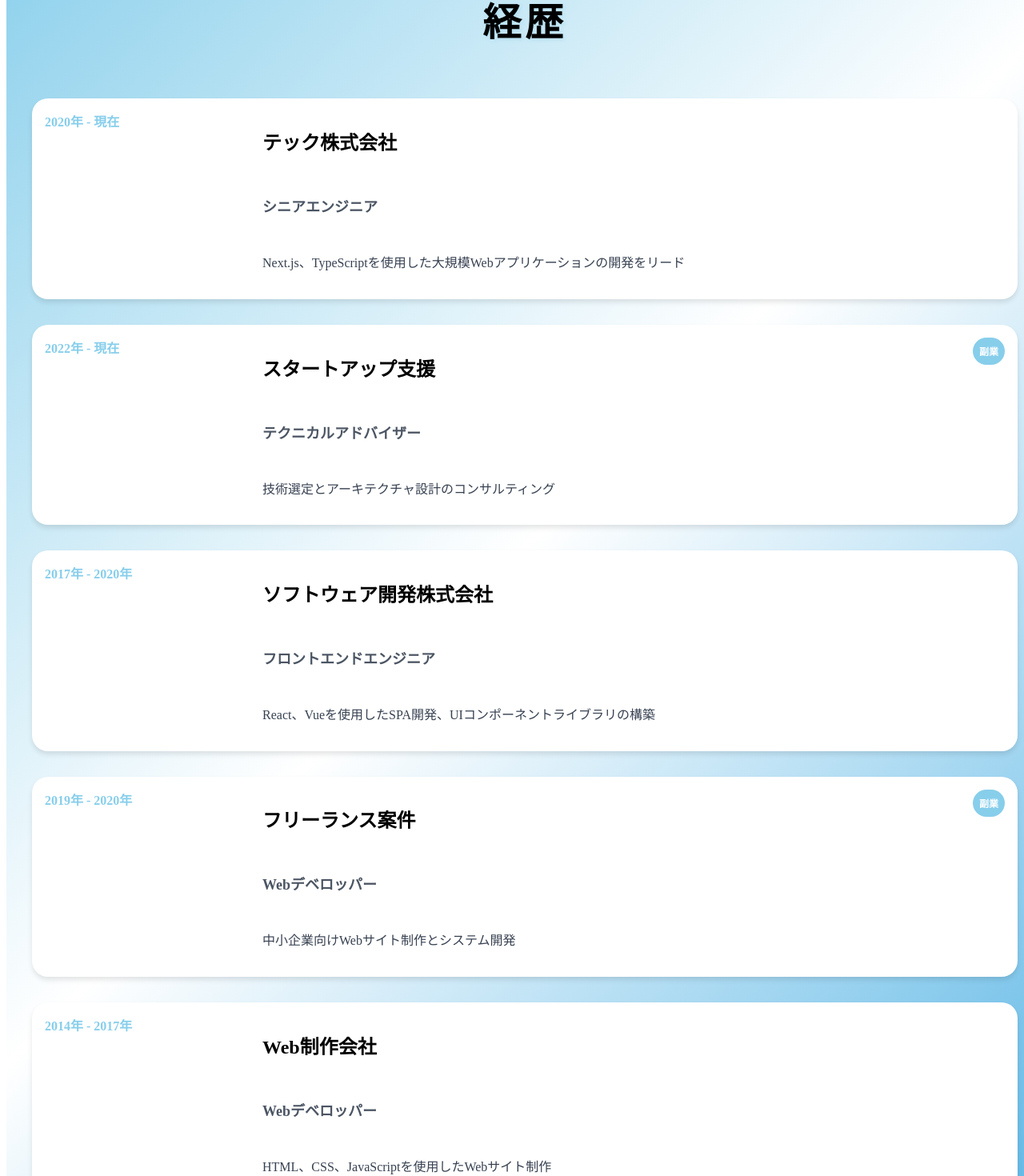
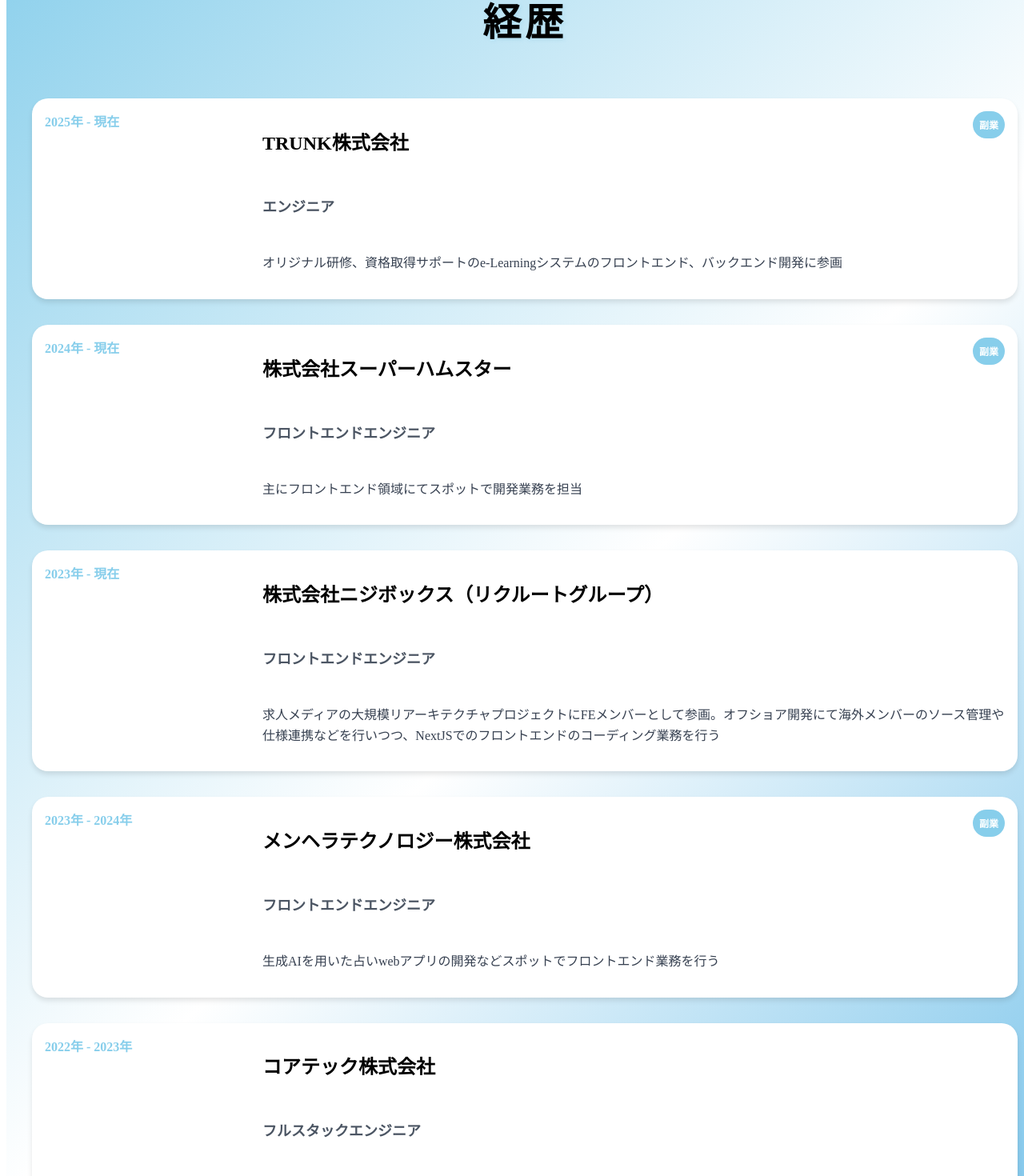
Before and after one commit to yutomiyake-pf/homepage, a Next.js app: page /career in a window 1280 px wide. Shown: the part 155-1625 px from the top of the page at 80% size. Built offline with nearby package versions, Linux system fonts and the light colour scheme.

Commit message:
経歴作成

```diff
--- a/src/app/_features/career/CareerContainer/index.tsx
+++ b/src/app/_features/career/CareerContainer/index.tsx
@@ -5,40 +5,49 @@
 export const CareerContainer = (): ReactNode => {
   const careers = [
     {
-      period: "2020年 - 現在",
-      company: "テック株式会社",
-      position: "シニアエンジニア",
+      period: "2025年 - 現在",
+      company: "TRUNK株式会社",
+      position: "エンジニア",
       description:
-        "Next.js、TypeScriptを使用した大規模Webアプリケーションの開発をリード",
+        "オリジナル研修、資格取得サポートのe-Learningシステムのフロントエンド、バックエンド開発に参画",
+      isSideJob: true,
+    },
+    {
+      period: "2024年 - 現在",
+      company: "株式会社スーパーハムスター",
+      position: "フロントエンドエンジニア",
+      description: "主にフロントエンド領域にてスポットで開発業務を担当",
+      isSideJob: true,
+    },
+    {
+      period: "2023年 - 現在",
+      company: "株式会社ニジボックス（リクルートグループ）",
+      position: "フロントエンドエンジニア",
+      description:
+        "求人メディアの大規模リアーキテクチャプロジェクトにFEメンバーとして参画。オフショア開発にて海外メンバーのソース管理や仕様連携などを行いつつ、NextJSでのフロントエンドのコーディング業務を行う",
       isSideJob: false,
     },
     {
-      period: "2022年 - 現在",
-      company: "スタートアップ支援",
-      position: "テクニカルアドバイザー",
-      description: "技術選定とアーキテクチャ設計のコンサルティング",
+      period: "2023年 - 2024年",
+      company: "メンヘラテクノロジー株式会社",
+      position: "フロントエンドエンジニア",
+      description:
+        "生成AIを用いた占いwebアプリの開発などスポットでフロントエンド業務を行う",
       isSideJob: true,
     },
     {
-      period: "2017年 - 2020年",
-      company: "ソフトウェア開発株式会社",
-      position: "フロントエンドエンジニア",
+      period: "2022年 - 2023年",
+      company: "コアテック株式会社",
+      position: "フルスタックエンジニア",
       description:
-        "React、Vueを使用したSPA開発、UIコンポーネントライブラリの構築",
+        "NextJS, TypeScript, GraphQLを用いた新規サービスの立ち上げプロジェクトにフロントエンドエンジニアとして参画。PHP, Laravelを用いたバックエンド API開発にサブメンバーとして参画",
       isSideJob: false,
     },
     {
-      period: "2019年 - 2020年",
-      company: "フリーランス案件",
-      position: "Webデベロッパー",
-      description: "中小企業向けWebサイト制作とシステム開発",
-      isSideJob: true,
-    },
-    {
-      period: "2014年 - 2017年",
-      company: "Web制作会社",
-      position: "Webデベロッパー",
-      description: "HTML、CSS、JavaScriptを使用したWebサイト制作",
+      period: "2021年 - 2022年",
+      company: "エンジャパン株式会社（プライム市場上場）",
+      position: "エンジニア",
+      description: "PHP, CakePHPを使った学生向けの求人サービスの開発に参画",
       isSideJob: false,
     },
   ];
```
Also changed, not shown: src/app/_features/top/Menu/styles.module.css (+4 -5 lines).
